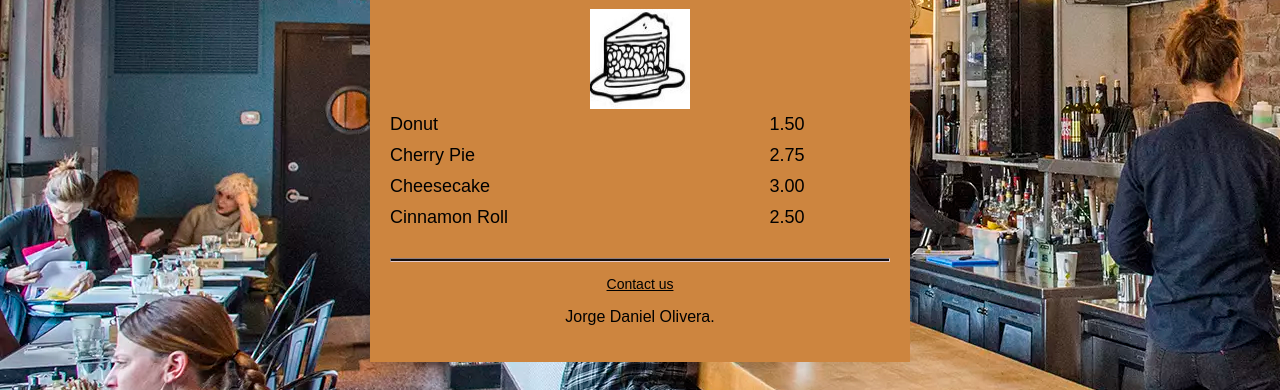
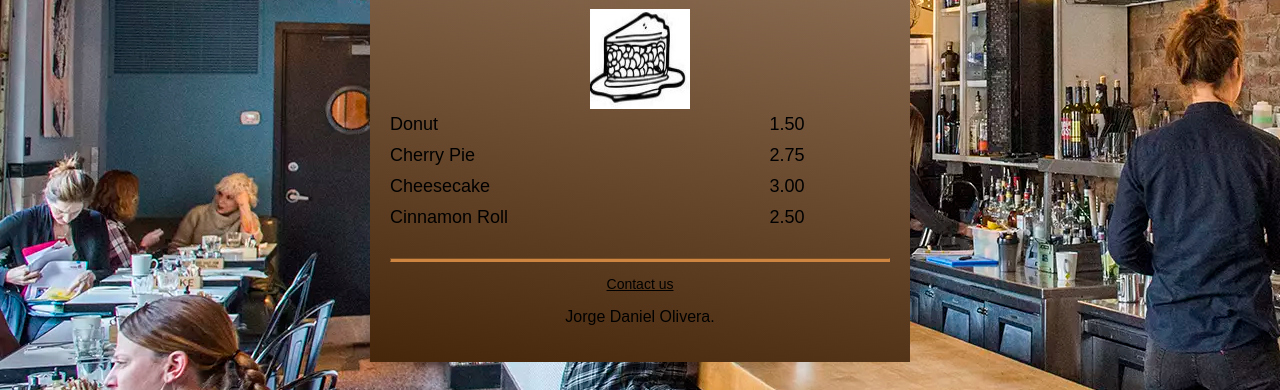
Before and after one commit to Tanqueta88/CofeeShop, a plain HTML site: page ProyectCoffeShop/index.html in a window 1280 px wide. Shown: the part 629-1019 px from the top of the page. Drawn offline with Linux system fonts and the light colour scheme.

Commit message:
Improvements in color and letters.

```diff
--- a/ProyectCoffeShop/css/styles.css
+++ b/ProyectCoffeShop/css/styles.css
@@ -26,7 +26,7 @@ p {
 
 .menu {
   width: 80%;
-  background-color: peru;
+  background: linear-gradient(10deg, rgb(70, 38, 10), rgb(146, 116, 90), rgb(191, 95, 39));
   margin-left: auto;
   margin-right: auto;
   padding: 20px;
@@ -41,8 +41,8 @@ img {
 
 hr {
   height: 2px;
-  background-color: rgb(19, 13, 13);
-  border-color: rgb(227, 201, 201);
+  background-color: peru;
+  border-color: peru;
 }
 
 .bottom-line {
@@ -91,7 +91,7 @@ a:visited {
 }
 
 a:hover {
-  color: brown;
+  color: red;
 }
 
 a:active {
```
